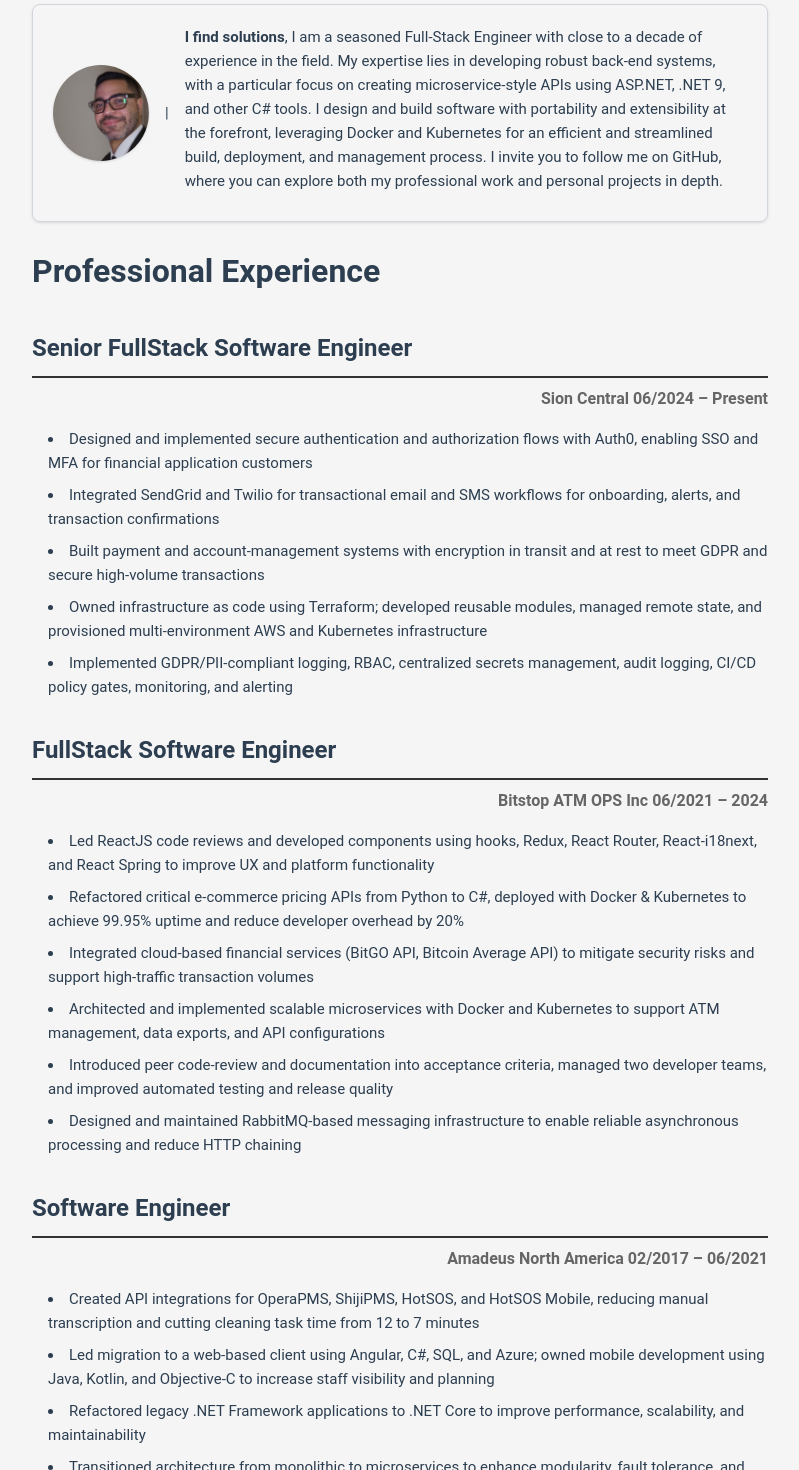
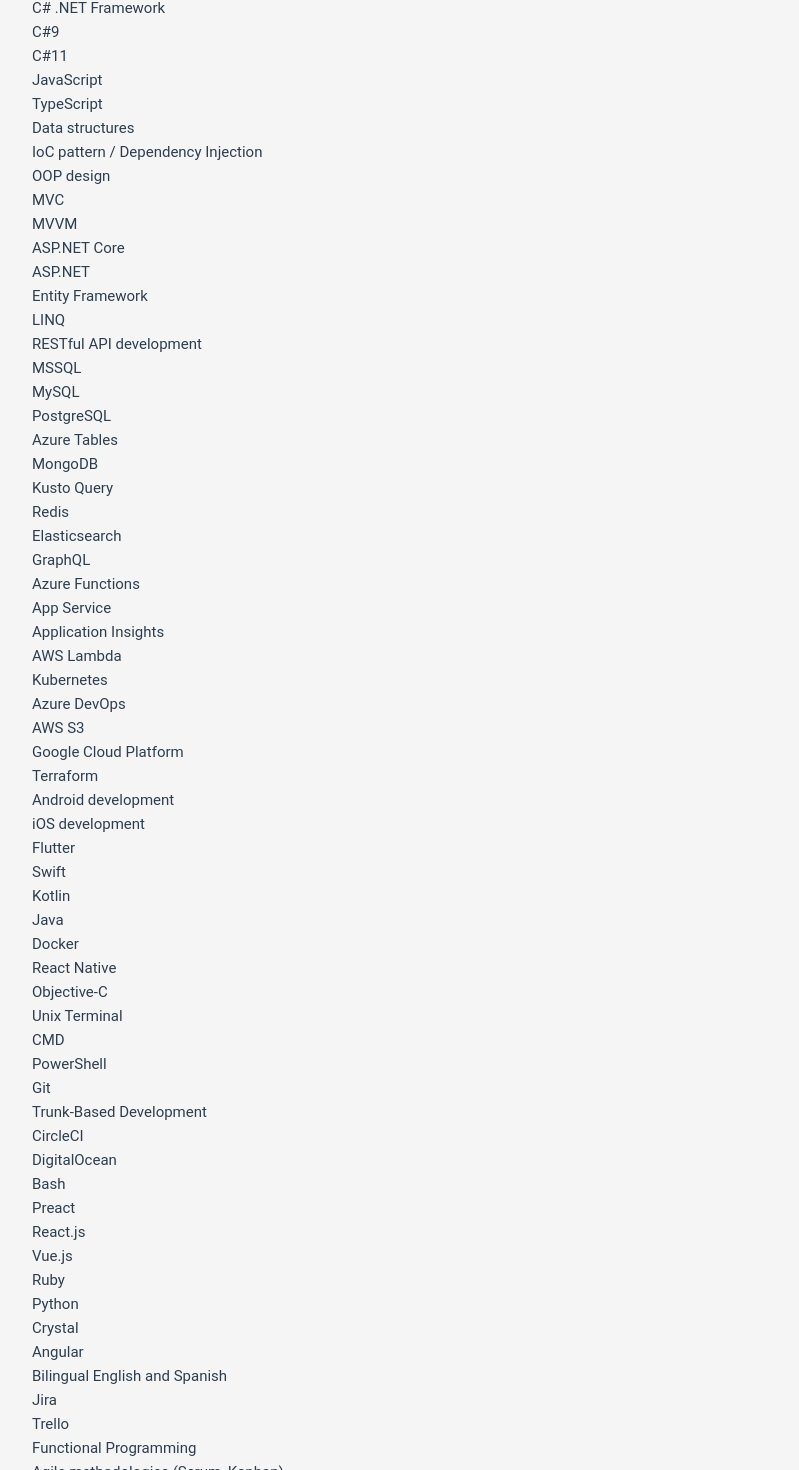
Before and after one commit to ManuelSaleta/vue-resume-site, a Vue app: page / in a window 1280 px wide. Shown: the part 92-1562 px from the top of the page, without its empty margins (240-1039 px from the left). Built offline with nearby package versions, Linux system fonts and the light colour scheme.

Commit message:
raw list comp

```diff
--- /dev/null
+++ b/src/assets/skills.json
@@ -0,0 +1,220 @@
+{
+    "skills": [
+        {
+            "name": "C# .NET Core"
+        },
+        {
+            "name": "C# .NET Framework"
+        },
+        {
+            "name": "C#9"
+        },
+        {
+            "name": "C#11"
+        },
+        {
+            "name": "JavaScript"
+        },
+        {
+            "name": "TypeScript"
+        },
+        {
+            "name": "Data structures"
+        },
+        {
+            "name": "IoC pattern / Dependency Injection"
+        },
+        {
+            "name": "OOP design"
+        },
+        {
+            "name": "MVC"
+        },
+        {
+            "name": "MVVM"
+        },
+        {
+            "name": "ASP.NET Core"
+        },
+        {
+            "name": "ASP.NET"
+        },
+        {
+            "name": "Entity Framework"
+        },
+        {
+            "name": "LINQ"
+        },
+        {
+            "name": "RESTful API development"
+        },
+        {
+            "name": "MSSQL"
+        },
+        {
+            "name": "MySQL"
+        },
+        {
+            "name": "PostgreSQL"
+        },
+        {
+            "name": "Azure Tables"
+        },
+        {
+            "name": "MongoDB"
+        },
+        {
+            "name": "Kusto Query"
+        },
+        {
+            "name": "Redis"
+        },
+        {
+            "name": "Elasticsearch"
+        },
+        {
+            "name": "GraphQL"
+        },
+        {
+            "name": "Azure Functions"
+        },
+        {
+            "name": "App Service"
+        },
+        {
+            "name": "Application Insights"
+        },
+        {
+            "name": "AWS Lambda"
+        },
+        {
+            "name": "Kubernetes"
+        },
+        {
+            "name": "Azure DevOps"
+        },
+        {
+            "name": "AWS S3"
+        },
+        {
+            "name": "Google Cloud Platform"
+        },
+        {
+            "name": "Terraform"
+        },
+        {
+            "name": "Android development"
+        },
+        {
+            "name": "iOS development"
+        },
+        {
+            "name": "Flutter"
+        },
+        {
+            "name": "Swift"
+        },
+        {
+            "name": "Kotlin"
+        },
+        {
+            "name": "Java"
+        },
+        {
+            "name": "Docker"
+        },
+        {
+            "name": "React Native"
+        },
+        {
+            "name": "Objective-C"
+        },
+        {
+            "name": "Unix Terminal"
+        },
+        {
+            "name": "CMD"
+        },
+        {
+            "name": "PowerShell"
+        },
+        {
+            "name": "Git"
+        },
+        {
+            "name": "Trunk-Based Development"
+        },
+        {
+            "name": "CircleCI"
+        },
+        {
+            "name": "DigitalOcean"
+        },
+        {
+            "name": "Bash"
+        },
+        {
+            "name": "Preact"
+        },
+        {
+            "name": "React.js"
+        },
+        {
+            "name": "Vue.js"
+        },
+        {
+            "name": "Ruby"
+        },
+        {
+            "name": "Python"
+        },
+        {
+            "name": "Crystal"
+        },
+        {
+            "name": "Angular"
+        },
+        {
+            "name": "Bilingual English and Spanish"
+        },
+        {
+            "name": "Jira"
+        },
+        {
+            "name": "Trello"
+        },
+        {
+            "name": "Functional Programming"
+        },
+        {
+            "name": "Agile methodologies (Scrum, Kanban)"
+        },
+        {
+            "name": "CI/CD pipelines"
+        },
+        {
+            "name": "Unit testing"
+        },
+        {
+            "name": "TDD (Test-Driven Development)"
+        },
+        {
+            "name": "Auth0"
+        },
+        {
+            "name": "Infrastructure as Code"
+        },
+        {
+            "name": "Liquid Template"
+        },
+        {
+            "name": "DRY"
+        },
+        {
+            "name": "Linear"
+        },
+        {
+            "name": "Notion"
+        }
+    ]
+}
--- a/src/components/SiteBase.vue
+++ b/src/components/SiteBase.vue
@@ -1,5 +1,6 @@
 <template>
   <div class="site-base">
+    <SkillsList></SkillsList>
     <!-- <Heading text="Contact" size="h1"></Heading> -->
     <SocialMedia></SocialMedia>
     <!-- <Heading text="About Me" size="h1"></Heading> -->
@@ -14,6 +15,7 @@
 import AboutMe from './AboutMe.vue'
 import Heading from './Heading.vue'
 import ResumeBase from './ResumeBase.vue'
+import SkillsList from './SkillsList.vue'
 import SocialMedia from './SocialMedia.vue'
 </script>
 
--- /dev/null
+++ b/src/components/SkillsList.vue
@@ -0,0 +1,35 @@
+<template>
+  <div class="skills-list">
+    <!-- Skills content will go here -->
+    <ul>
+      <li v-for="skill in skillsList" :key="skill.name">
+        {{ skill.name }}
+      </li>
+    </ul>
+  </div>
+</template>
+
+<script setup lang="ts">
+import { ref } from 'vue'
+import { skills } from '@/assets/skills.json'
+interface Skill {
+  name: string
+  // Add other properties as needed
+}
+const skillsList = ref<Skill[]>(skills)
+
+// onMounted(async () => {
+//   try {
+//     const response = await fetch('/src/assets/skills.json')
+//     skills.value = await response.json()
+//   } catch (error) {
+//     console.error('Error loading skills:', error)
+//   }
+// })
+</script>
+
+<style scoped>
+.skills-list {
+  /* Add your styles here */
+}
+</style>
```
